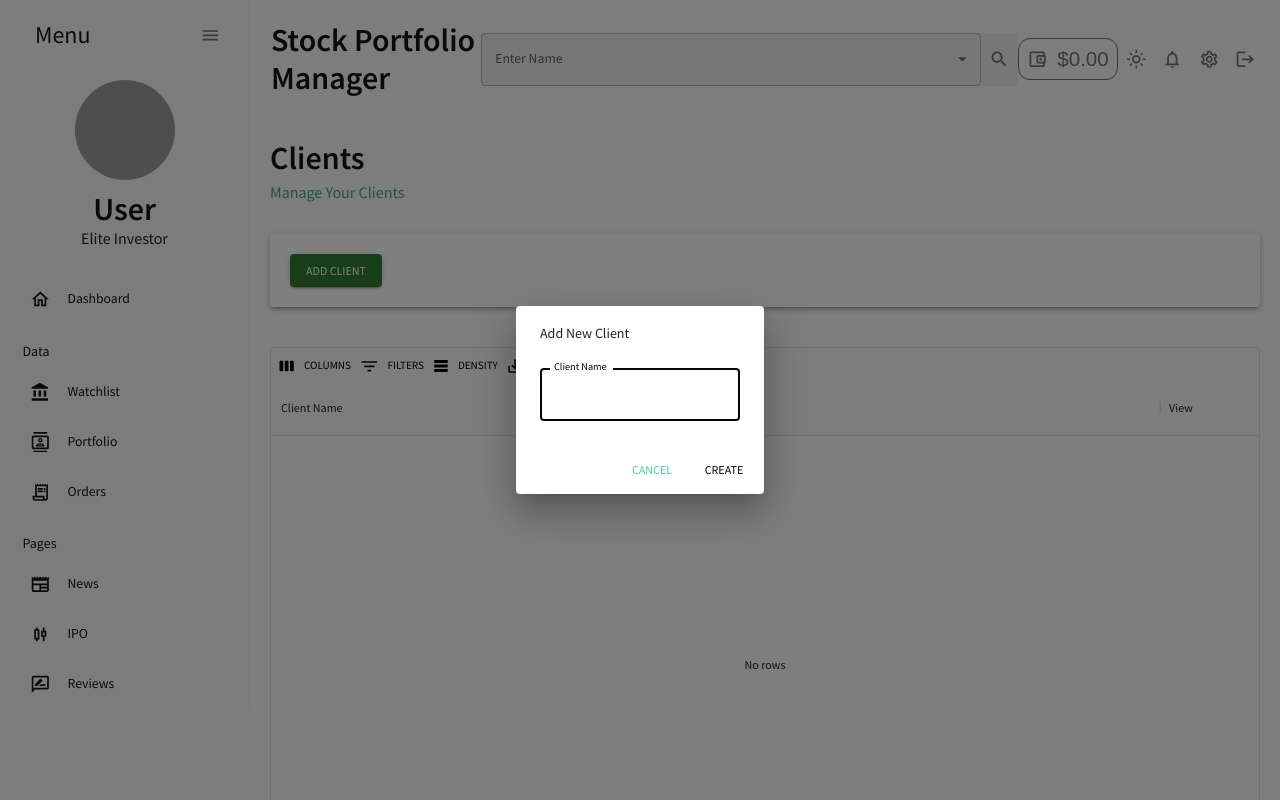
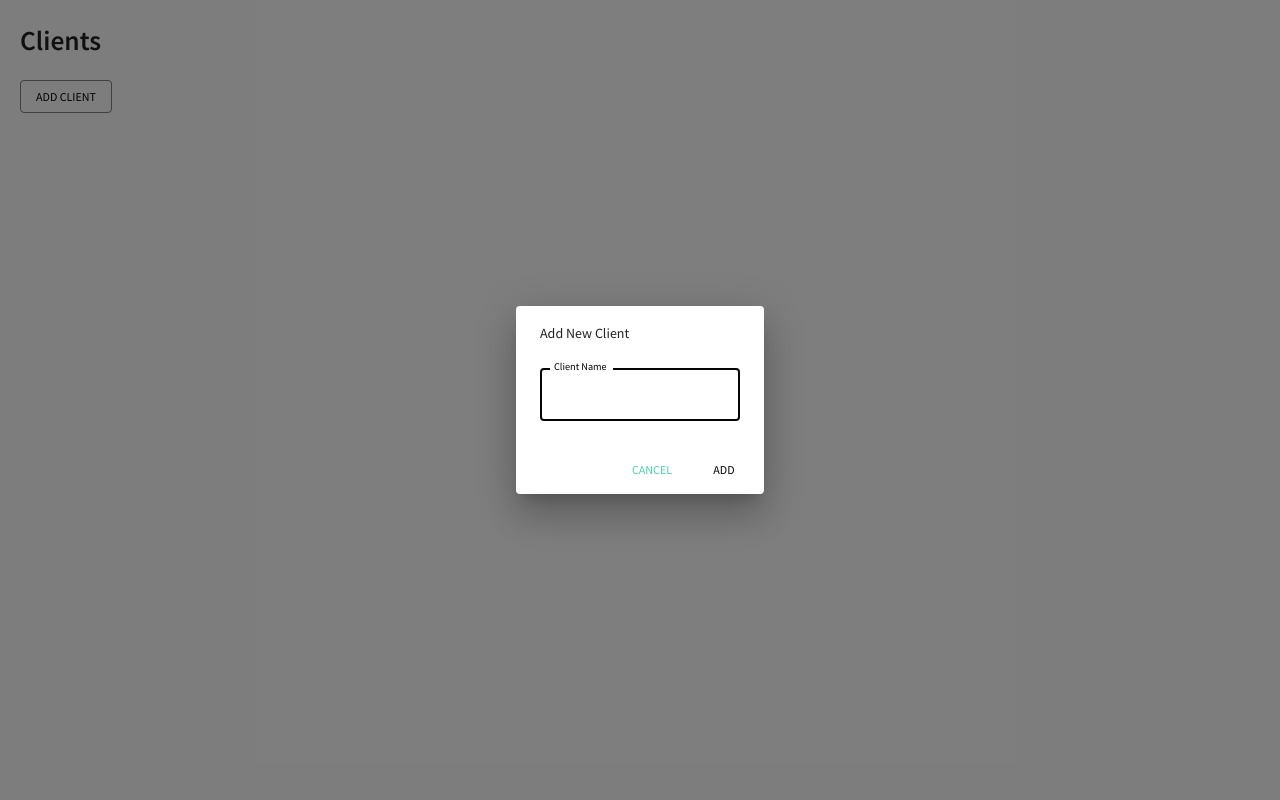
Before and after one commit to LuluLogics/Agentic-Corporate-Trader, a React (Create React App) app in the folder Frontend/: page /clients in a window 1280 px wide. Both pictures are taken after a click on the button "ADD CLIENT". Shown: the top 800 px of the page. Built offline with nearby package versions, Linux system fonts and the light colour scheme; grey boxes are pictures that could not be loaded.

Commit message:
cllient fix

```diff
--- a/Frontend/src/App.js
+++ b/Frontend/src/App.js
@@ -7,19 +7,18 @@ import Dashboard from "./scenes/dashboard";
 import Login from "./scenes/login/Login";
 import Register from "./scenes/register/Register";
 import WatchList from "./scenes/dashboard/watchlist";
-import News from "./data/News/News";
 import Details from "./scenes/dashboard/details";
 import BuyStock from "./scenes/dashboard/buyStock";
 import SellStock from "./scenes/dashboard/sellStock";
 import LandingPage from "./global/LandingPage";
 import Newz from "./scenes/dashboard/news";
+import IPO from "./scenes/dashboard/ipo";
+import Portfolio from "./scenes/dashboard/Portfolio";
+import Orders from "./scenes/dashboard/tradeHistory";
+import Testimonials from "./global/Testimonials";
+import Clients from "./scenes/dashboard/Clients"; // Import the Clients screen
+import Copyright from "./global/Copyright";
 import { useState } from "react";
-import IPO from "./scenes/dashboard/ipo";
-import Copyright from "./global/Copyright";
-import Portfolio from "./scenes/dashboard/Portfolio";
-import Orders from "./scenes/dashboard/tradeHistory.js";
-import Testimonials from "./global/Testimonials.jsx";
-import Clients from "./scenes/dashboard/Clients"; // Import the Clients screen
 
 function App() {
   const [theme, colorMode] = useMode();
@@ -29,193 +28,138 @@ function App() {
     <ColorModeContext.Provider value={colorMode}>
       <ThemeProvider theme={theme}>
         <CssBaseline />
-        <div className="app">
-          <main className="context">
         <Routes>
+          {/* Public Routes */}
           <Route path="/" element={<LandingPage />} />
+          <Route path="/login" element={<Login />} />
+          <Route path="/register" element={<Register />} />
+
+          {/* Standalone Clients Page */}
+          <Route path="/clients" element={<Clients />} />
+
+          {/* Main App Layout */}
           <Route
             path="/home"
             element={
-                  <>
               <div className="app">
                 <HamburgerMenu />
                 <main className="context">
-                        <div>
-                          <Topbar display="flex" />
-                        </div>
+                  <Topbar />
                   <Dashboard />
                 </main>
+                <Copyright />
               </div>
-                    <Copyright />
-                  </>
             }
           />
-              <Route path="/register" element={<><Register /><Copyright /></>} />
-              <Route path="/login" element={<><Login /><Copyright /></>} />
           <Route
             path="/watchlist"
             element={
-                  <>
               <div className="app">
                 <HamburgerMenu />
                 <main className="context">
-                        <div>
-                          <Topbar display="flex" />
-                        </div>
+                  <Topbar />
                   <WatchList />
                 </main>
               </div>
-                  </>
             }
           />
           <Route
             path="/details"
             element={
-                  <>
               <div className="app">
                 <HamburgerMenu />
                 <main className="context">
-                        <div>
-                          <Topbar display="flex" />
-                        </div>
+                  <Topbar />
                   <Details />
                 </main>
               </div>
-                  </>
             }
           />
           <Route
             path="/news"
             element={
-                  <>
               <div className="app">
                 <HamburgerMenu />
                 <main className="context">
-                        <div>
-                          <Topbar display="flex" />
-                        </div>
+                  <Topbar />
                   <Newz />
                 </main>
               </div>
-                  </>
             }
           />
           <Route
             path="/ipo"
             element={
-                  <>
               <div className="app">
                 <HamburgerMenu />
                 <main className="context">
-                        <div>
-                          <Topbar display="flex" />
-                        </div>
+                  <Topbar />
                   <IPO />
                 </main>
               </div>
-                  </>
             }
           />
           <Route
             path="/buyStock"
             element={
-                  <>
               <div className="app">
                 <HamburgerMenu />
                 <main className="context">
-                        <div>
-                          <Topbar display="flex" />
-                        </div>
+                  <Topbar />
                   <BuyStock />
                 </main>
               </div>
-                  </>
             }
           />
           <Route
             path="/sellStock"
             element={
-                  <>
               <div className="app">
                 <HamburgerMenu />
                 <main className="context">
-                        <div>
-                          <Topbar display="flex" />
-                        </div>
+                  <Topbar />
                   <SellStock />
                 </main>
               </div>
-                  </>
             }
           />
           <Route
             path="/portfolio"
             element={
-                  <>
               <div className="app">
                 <HamburgerMenu />
                 <main className="context">
-                        <div>
-                          <Topbar display="flex" />
-                        </div>
+                  <Topbar />
                   <Portfolio />
                 </main>
               </div>
-                  </>
             }
           />
           <Route
             path="/orders"
             element={
-                  <>
               <div className="app">
                 <HamburgerMenu />
                 <main className="context">
-                        <div>
-                          <Topbar display="flex" />
-                        </div>
+                  <Topbar />
                   <Orders />
                 </main>
               </div>
-                  </>
             }
           />
           <Route
             path="/testimonials"
             element={
-                  <>
               <div className="app">
                 <HamburgerMenu />
                 <main className="context">
-                        <div>
-                          <Topbar display="flex" />
-                        </div>
+                  <Topbar />
                   <Testimonials />
                 </main>
               </div>
-                  </>
-                }
-              />
-              {/* Add Clients Screen Route */}
-              <Route
-                path="/clients"
-                element={
-                  <>
-                    <div className="app">
-                      <HamburgerMenu />
-                      <main className="context">
-                        <div>
-                          <Topbar display="flex" />
-                        </div>
-                        <Clients />
-                      </main>
-                    </div>
-                  </>
             }
           />
         </Routes>
-          </main>
-        </div>
       </ThemeProvider>
     </ColorModeContext.Provider>
   );
--- a/Frontend/src/scenes/dashboard/Clients.js
+++ b/Frontend/src/scenes/dashboard/Clients.js
@@ -1,46 +1,49 @@
-import React, { useEffect, useState } from "react";
-import { Box, Button, TextField, Dialog, DialogActions, DialogContent, DialogTitle, Paper } from "@mui/material";
-import { DataGrid, GridToolbar } from "@mui/x-data-grid";
+import React, { useState, useEffect } from "react";
+import { Box, Button, TextField, Dialog, DialogActions, DialogContent, DialogTitle } from "@mui/material";
 import axios from "axios";
-import Header from "../../components/Headers";
-import { tokens } from "../../theme";
-import { useTheme } from "@mui/material";
+import { useNavigate } from "react-router-dom";
 
 const Clients = () => {
   const user = JSON.parse(localStorage.getItem("user"));
-  const [clients, setClients] = useState([]); // List of clients
-  const [isDialogOpen, setIsDialogOpen] = useState(false); // Dialog visibility
-  const [newClientName, setNewClientName] = useState(""); // New client name
-  const theme = useTheme();
-  const colors = tokens(theme.palette.mode);
+  const [clients, setClients] = useState([]);
+  const [open, setOpen] = useState(false);
+  const [newClientName, setNewClientName] = useState("");
+  const navigate = useNavigate();
 
-  // Fetch clients for the current user
+  // Fetch clients from API
   const fetchClients = async () => {
     try {
-      const response = await axios.get(`https://your-backend-url/api/clients/${user.id}`);
-      setClients(response.data.clients || []);
+      const response = await axios.get(
+        `https://act-production-5e24.up.railway.app/api/clients/${user.id}`
+      );
+      setClients(response.data.clients);
     } catch (error) {
       console.error("Error fetching clients:", error.message);
     }
   };
 
-  // Add a new client
+  // Handle selecting a client
+  const selectClient = (client) => {
+    localStorage.setItem("selectedClient", JSON.stringify(client));
+    navigate("/home");
+  };
+
+  // Handle opening and closing the dialog
+  const handleOpen = () => setOpen(true);
+  const handleClose = () => {
+    setNewClientName("");
+    setOpen(false);
+  };
+
+  // Handle adding a new client
   const handleAddClient = async () => {
-    if (!newClientName.trim()) {
-      alert("Client name cannot be empty.");
-      return;
-    }
-
     try {
-      const response = await axios.post(`https://your-backend-url/api/clients/add`, {
-        userId: user.id,
-        clientName: newClientName,
-      });
-
-      // Update the clients list after adding
-      setClients([...clients, response.data.newClient]);
-      setNewClientName(""); // Clear the input
-      setIsDialogOpen(false); // Close the dialog
+      const response = await axios.post(
+        `https://act-production-5e24.up.railway.app/api/clients/add`,
+        { userId: user.id, name: newClientName }
+      );
+      setClients([...clients, response.data.client]);
+      handleClose();
     } catch (error) {
       console.error("Error adding client:", error.message);
     }
@@ -50,42 +53,40 @@ const Clients = () => {
     fetchClients();
   }, []);
 
-  const columns = [
-    { field: "name", headerName: "Client Name", flex: 1 },
-    {
-      field: "View",
-      headerName: "View",
-      sortable: false,
-      renderCell: (params) => (
-        <Button
-          onClick={() => {
-            // Navigate to the main site with selected client
-            localStorage.setItem("selectedClient", JSON.stringify(params.row));
-            window.location.href = "/main"; // Change to your main app route
-          }}
-          variant="contained"
-          color="primary"
-        >
-          View
-        </Button>
-      ),
-    },
-  ];
-
   return (
     <Box m="20px">
-      <Header title="Clients" subtitle="Manage Your Clients" />
-      <Paper elevation={3} sx={{ padding: "20px", marginBottom: "20px" }}>
-        <Button variant="contained" color="success" onClick={() => setIsDialogOpen(true)}>
-          Add Client
-        </Button>
-      </Paper>
-      <Box m="40px 0 0 0" height="75vh">
-        <DataGrid rows={clients} columns={columns} components={{ Toolbar: GridToolbar }} />
+      <h1>Clients</h1>
+      <Box>
+        {clients.map((client) => (
+          <Box
+            key={client.id}
+            sx={{
+              display: "flex",
+              justifyContent: "space-between",
+              alignItems: "center",
+              mb: 2,
+              p: 2,
+              border: "1px solid #ccc",
+              borderRadius: "8px",
+            }}
+          >
+            <span>{client.name}</span>
+            <Button
+              variant="contained"
+              color="primary"
+              onClick={() => selectClient(client)}
+            >
+              Select
+            </Button>
+          </Box>
+        ))}
       </Box>
+      <Button variant="outlined" color="primary" onClick={handleOpen}>
+        Add Client
+      </Button>
 
-      {/* Add Client Dialog */}
-      <Dialog open={isDialogOpen} onClose={() => setIsDialogOpen(false)}>
+      {/* Dialog for adding a new client */}
+      <Dialog open={open} onClose={handleClose}>
         <DialogTitle>Add New Client</DialogTitle>
         <DialogContent>
           <TextField
@@ -99,11 +100,11 @@ const Clients = () => {
           />
         </DialogContent>
         <DialogActions>
-          <Button onClick={() => setIsDialogOpen(false)} color="secondary">
+          <Button onClick={handleClose} color="secondary">
             Cancel
           </Button>
           <Button onClick={handleAddClient} color="primary">
-            Create
+            Add
           </Button>
         </DialogActions>
       </Dialog>
```
Lines whose indentation alone changed are shown as unchanged.
